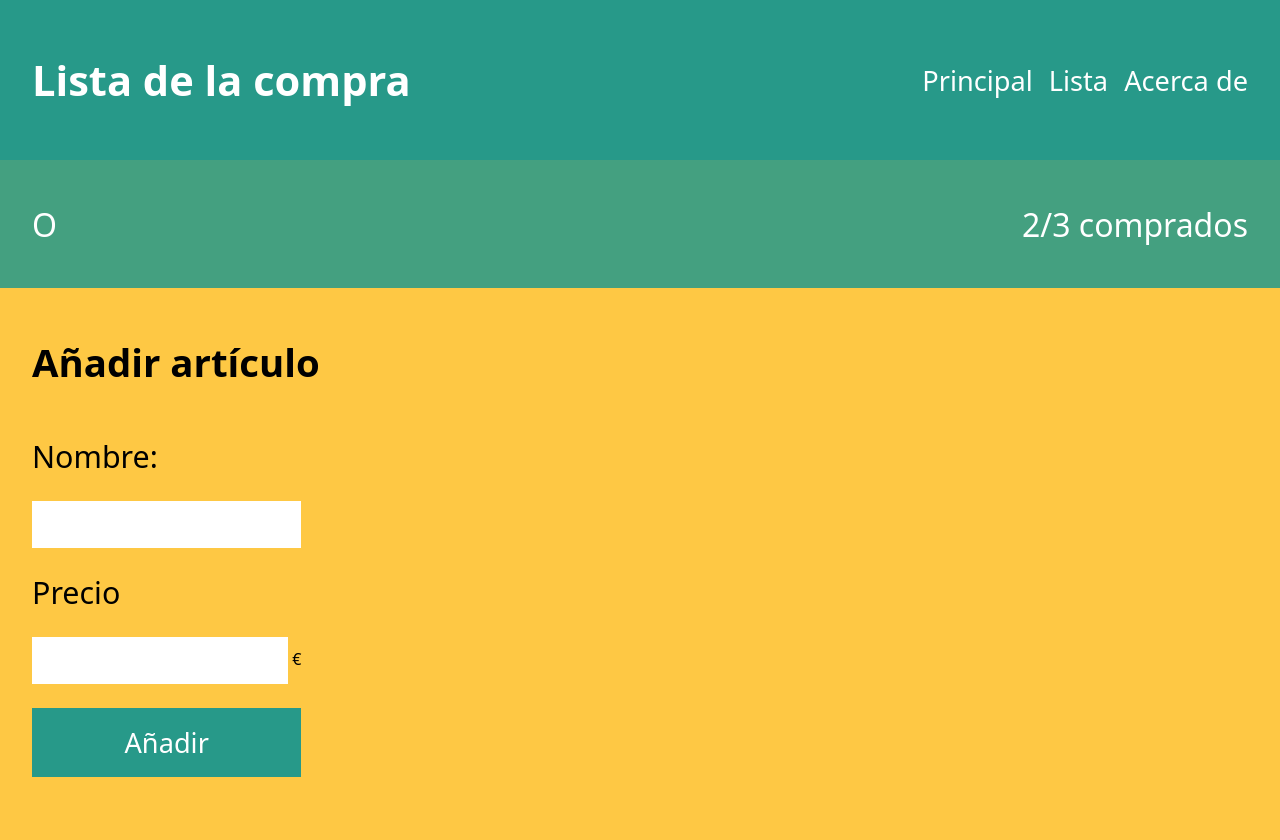
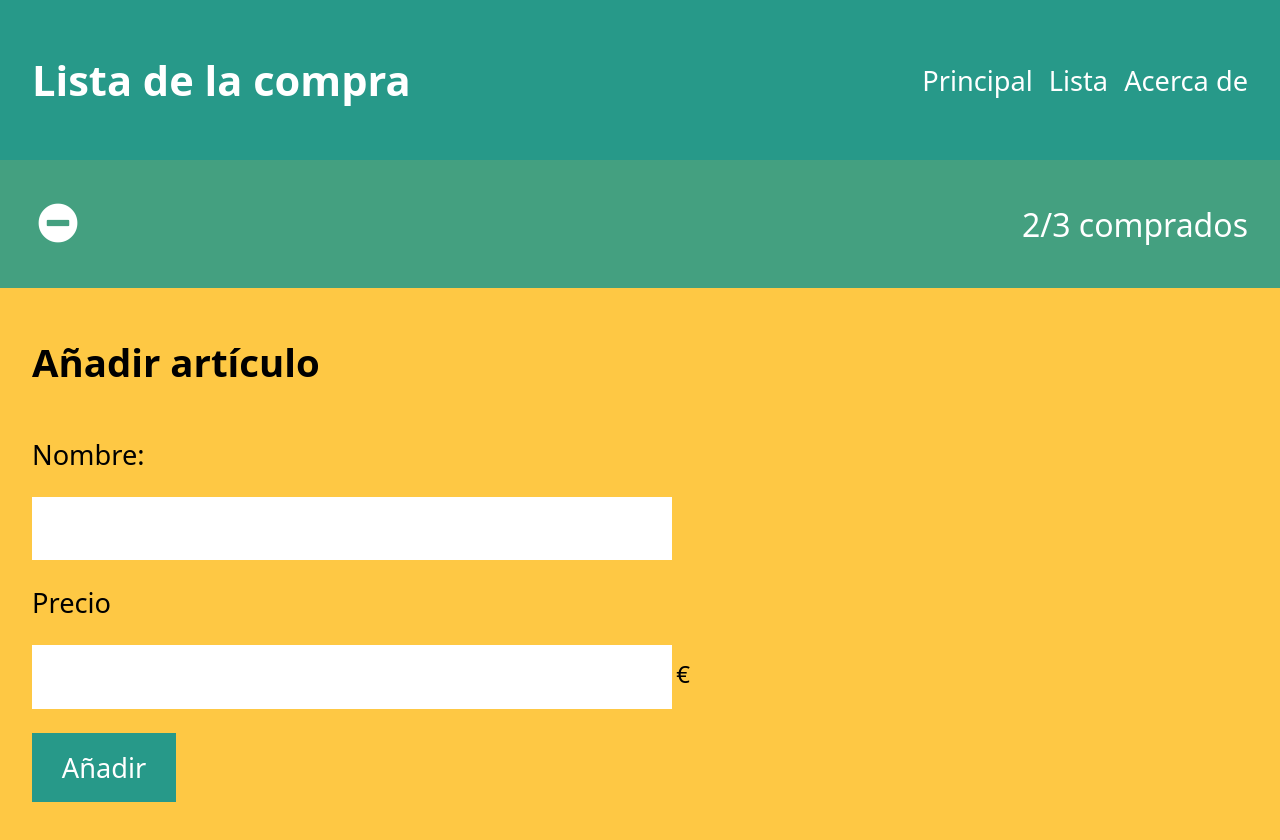
Before and after one commit to jvivesramon/202304-w1ch3-judit-vives, a plain HTML site: page index.html in a window 1280 px wide. Drawn offline with Linux system fonts and the light colour scheme.

```diff
--- a/index.html
+++ b/index.html
@@ -28,7 +28,7 @@
 
   <main>
     <section class="shoping-check">
-      <p>O</p>
+      <button class="icon-minus add-items-to-shoping"></button>
       <p>2/3 comprados</p>
     </section>
     <section>
@@ -37,7 +37,7 @@
         <label for="name">Nombre:</label>
         <input type="text" id="name">
         <label for="price">Precio</label>
-        <div>
+        <div class="euro-sign">
           <input type="number" id="price">
           <span>€</span>
         </div>
--- a/styles.css
+++ b/styles.css
@@ -15,7 +15,6 @@ html {
   min-height: 100vh;
   font-family: system-ui, -apple-system, BlinkMacSystemFont, "Segoe UI", Roboto,
     Oxygen, Ubuntu, Cantarell, "Open Sans", "Helvetica Neue", sans-serif;
-  cursor: pointer;
 }
 
 body {
@@ -71,21 +70,44 @@ main section:not(:first-child) > form {
 }
 
 form label {
-  font-size: 1.9rem;
+  font-size: 1.7rem;
 }
 
 form input {
-  min-width: 16rem;
-  padding: 1rem;
+  font-size: 1.2rem;
+  width: 50vw;
+  padding: 1.3rem;
   border: none;
+}
+
+div span {
+  font-size: 1.5rem;
+  display: inline;
+  align-items: center;
 }
 
 form button {
   min-width: 5rem;
+  max-width: 9rem;
   padding: 1rem;
   font-size: 1.7rem;
   font-family: inherit;
   border: none;
   background-color: var(--header-background-color);
   color: var(--text-color);
+  cursor: pointer;
 }
+
+.icon-minus::before {
+  font-family: "Font Awesome 5 Free";
+  font-weight: 900;
+  content: "\f056";
+}
+
+.add-items-to-shoping {
+  color: var(--text-color);
+  background: none;
+  border: none;
+  font-size: 2.5rem;
+  cursor: pointer;
+}
```
